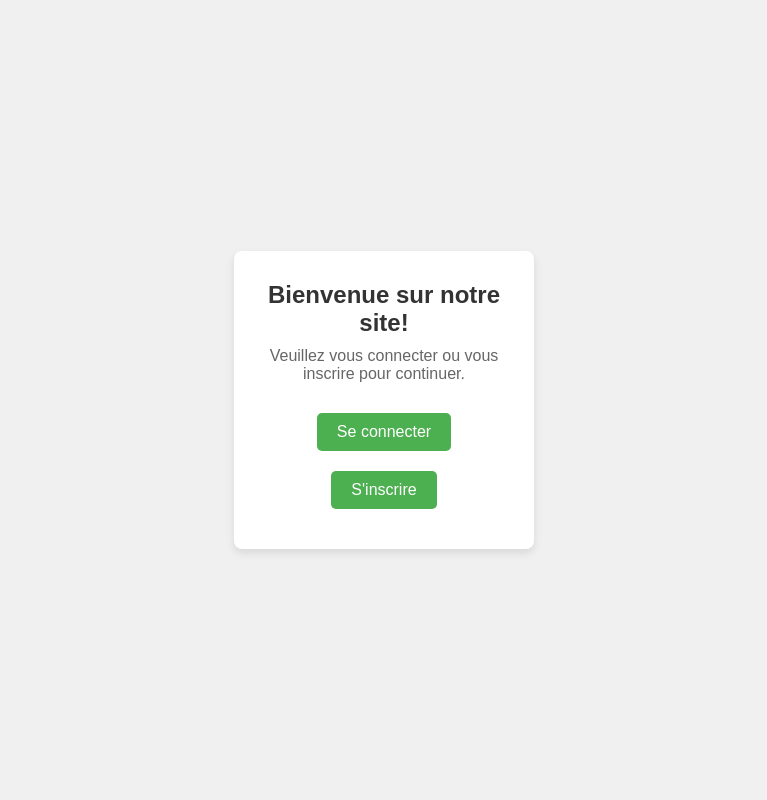
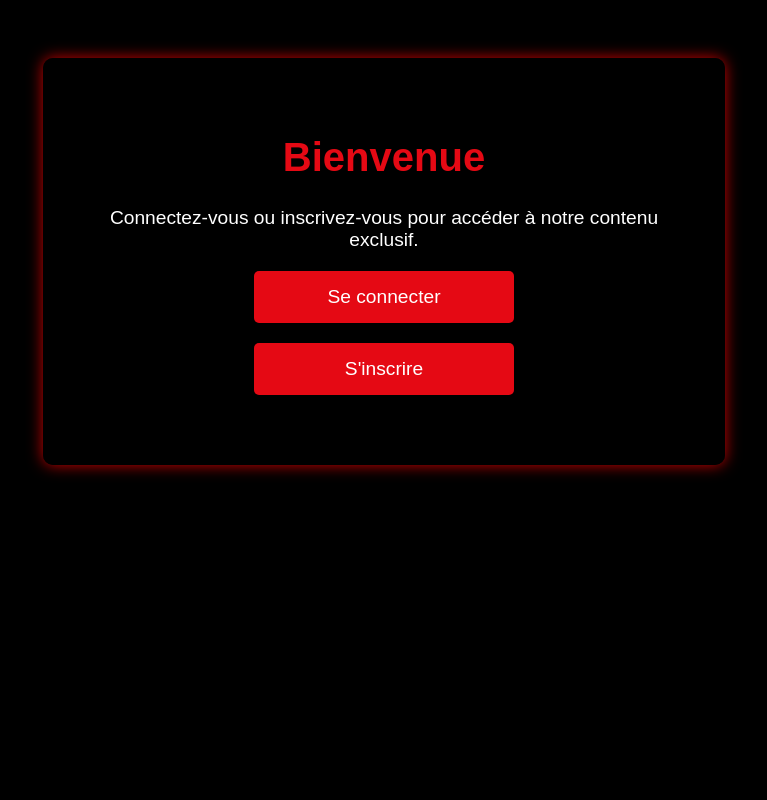
Before and after one commit to TedAn-H0nzrA/SondageEnLigne, a Django app: page / in a window 1280 px wide. Shown: the whole page, without its empty margins (256-1023 px from the left). Run offline with Django 5.2, Linux system fonts and the light colour scheme.

Commit message:
Interface login_register & Page de bienvenue fait

```diff
--- a/Static/CSS/welcome.css
+++ b/Static/CSS/welcome.css
@@ -1,59 +1,38 @@
-/* Reset de base */
-* {
-    margin: 0;
-    padding: 0;
-    box-sizing: border-box;
-}
-
-/* Mise en forme générale du body */
 body {
     font-family: Arial, sans-serif;
-    background-color: #f0f0f0;
-    display: flex;
-    justify-content: center;
-    align-items: center;
-    height: 100vh;
+    background-color: #000;
+    color: white;
+    text-align: center;
+    padding: 50px;
 }
-
-/* Conteneur principal */
 .container {
-    text-align: center;
-    background-color: #fff;
-    padding: 30px;
-    border-radius: 8px;
-    box-shadow: 0 4px 8px rgba(0, 0, 0, 0.1);
-    width: 300px;
+    background: rgba(0, 0, 0, 0.8);
+    padding: 50px;
+    border-radius: 10px;
+    box-shadow: 0px 0px 15px rgba(255, 0, 0, 0.8);
+    display: inline-block;
+    width: 50%;
 }
-
 h1 {
-    color: #333;
-    font-size: 24px;
-    margin-bottom: 10px;
+    color: #e50914;
+    font-size: 2.5em;
+    font-weight: bold;
 }
-
 p {
-    color: #666;
-    font-size: 16px;
-    margin-bottom: 20px;
+    font-size: 1.2em;
 }
-
-.links {
-    margin-top: 20px;
+.btn {
+    display: block;
+    margin: 20px auto;
+    padding: 15px 30px;
+    text-decoration: none;
+    color: white;
+    background: #e50914;
+    border-radius: 5px;
+    transition: background 0.3s;
+    font-size: 1.2em;
+    width: 200px;
 }
-
-/* Style des boutons */
-.btn {
-    display: inline-block;
-    background-color: #4CAF50;
-    color: white;
-    padding: 10px 20px;
-    margin: 10px;
-    text-decoration: none;
-    border-radius: 5px;
-    font-size: 16px;
-    transition: background-color 0.3s;
+.btn:hover {
+    background: #b20710;
 }
-
-.btn:hover {
-    background-color: #45a049;
-}
--- a/Templates/Core/welcome.html
+++ b/Templates/Core/welcome.html
@@ -4,18 +4,15 @@
 <head>
     <meta charset="UTF-8">
     <meta name="viewport" content="width=device-width, initial-scale=1.0">
-    <title>Page de Bienvenue</title>
-    <link rel="stylesheet" href="{% static 'CSS/welcome.css'%}">
+    <link rel="stylesheet" href="{% static 'CSS\welcome.css' %}">
+    <title>Bienvenue</title>
 </head>
 <body>
     <div class="container">
-        <h1>Bienvenue sur notre site!</h1>
-        <p>Veuillez vous connecter ou vous inscrire pour continuer.</p>
-
-        <div class="links">
-            <a href="{% url 'login' %}" class="btn">Se connecter</a>
-            <a href="{% url 'register' %}" class="btn">S'inscrire</a>
-        </div>
+        <h1>Bienvenue</h1>
+        <p>Connectez-vous ou inscrivez-vous pour accéder à notre contenu exclusif.</p>
+        <a href="{% url "login" %}" class="btn">Se connecter</a>
+        <a href="{% url "register" %}" class="btn">S'inscrire</a>
     </div>
 </body>
 </html>
```
Also changed, not shown: Static/CSS/login_register.css (+18 -35 lines), db.sqlite3.
